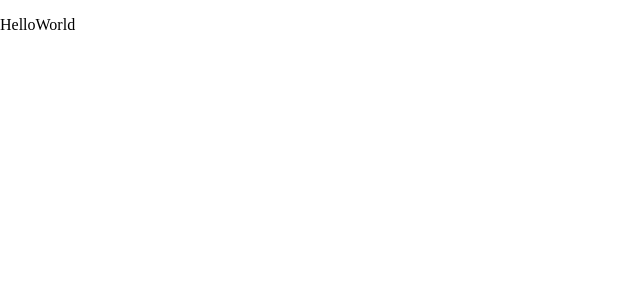
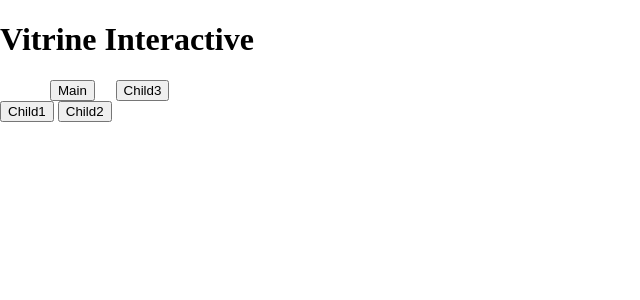
Before and after one commit to bensadok/VitrineInteractive, a PHP site: page / in a window 1280 px wide. Before the commit the part shown is almost empty. Shown: the top 300 px of the page, without its empty margins (0-640 px from the left). Run offline with PHP 8.4, Linux system fonts and the light colour scheme.

Commit message:
modif css

```diff
--- a/src/index.html
+++ b/src/index.html
@@ -6,10 +6,15 @@
   <title>Vitrine interactive</title>
   <meta name="viewport" content="width=device-width, initial-scale=1">
    <link rel="stylesheet" href="main.css">
+   <script src="https://cdnjs.cloudflare.com/ajax/libs/gsap/2.1.3/TweenMax.min.js"></script>
 </head>
 <body>
-  <main>
-    <p>HelloWorld</p>
-  </main>
+  <h1>Vitrine Interactive</h1>
+  <div id="maindiv" style="text-aligne:center">
+    <button id="main">Main</button>
+    <button id="child">Child1</button>
+    <button id="child2">Child2</button>
+    <button id="child3">Child3</button>
+  </div>
 </body>
 </html>
--- a/src/main.css
+++ b/src/main.css
@@ -6,3 +6,23 @@ html {
 body {
   margin: 0 0 60px;
 }
+
+#main{
+  position: absolute;
+margin-left: 50px;
+}
+
+
+#child{
+    position :element(#main);
+    transform: translateY(100%);
+}
+
+#child2{
+    position :element(#main);
+    transform: translateY(100%);
+}
+
+#child3{
+
+}
```
